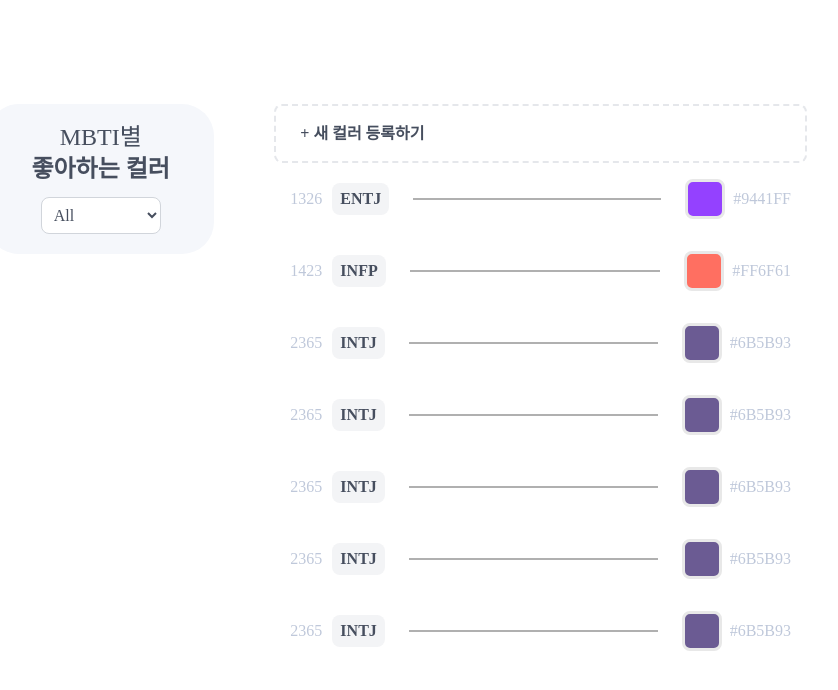
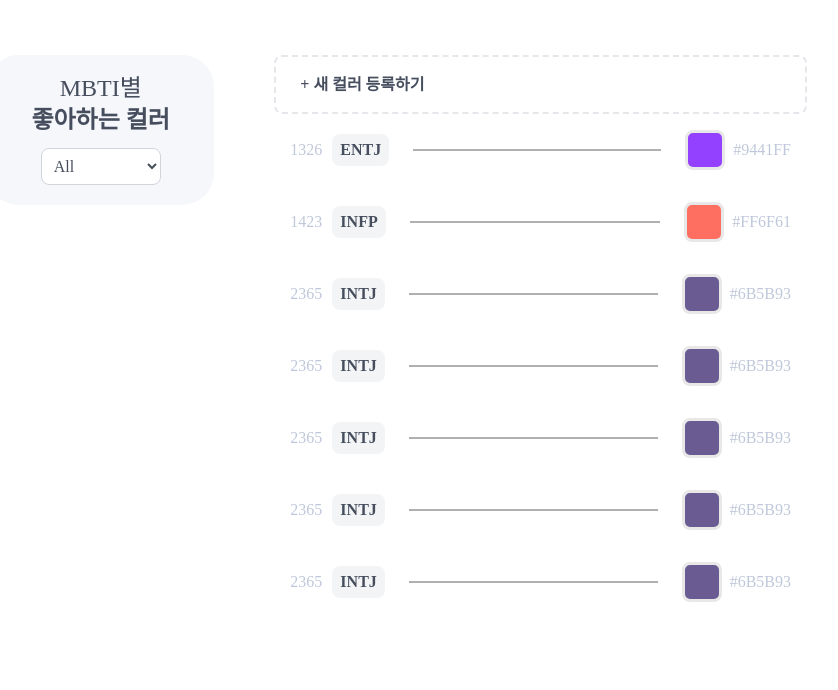
Before and after one commit to gibeom0218/mbticolor, a React (Create React App) app: page / in a window 1280 px wide. Shown: the top 690 px of the page, without its empty margins (243-1081 px from the left). Built offline with nearby package versions, Linux system fonts and the light colour scheme.

Commit message:
refactor : 디자인 수정

```diff
--- a/src/pages/HomePage.tsx
+++ b/src/pages/HomePage.tsx
@@ -3,7 +3,7 @@ import MbtiColorInfo from '../components/MbtiColorInfo';
 
 const HomePage = () => {
   return (
-    <div className="flex pt-[24px] px-[16px] flex-col justify-end items-start gap-[16px] bg-white tablet:px-[230px] tablet:flex-row tablet:gap-[60px] tablet:mt-[80px]">
+    <div className="flex h-screen pt-[24px] px-[16px] pb-[24px] flex-col items-start gap-[16px] bg-white tablet:px-[230px] tablet:flex-row tablet:gap-[60px] tablet:pt-[55px]">
       <Header />
       <MbtiColorInfo />
     </div>
```
